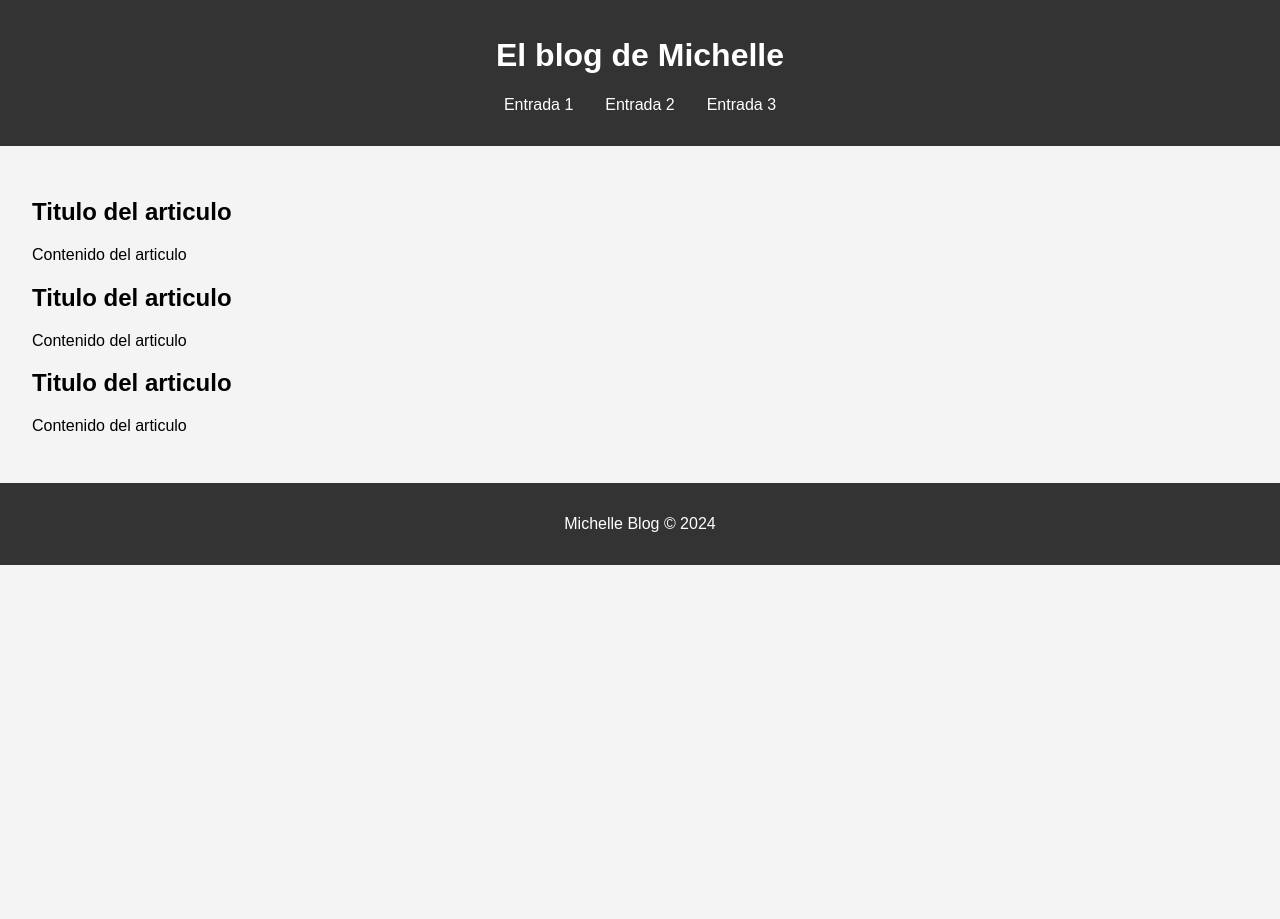
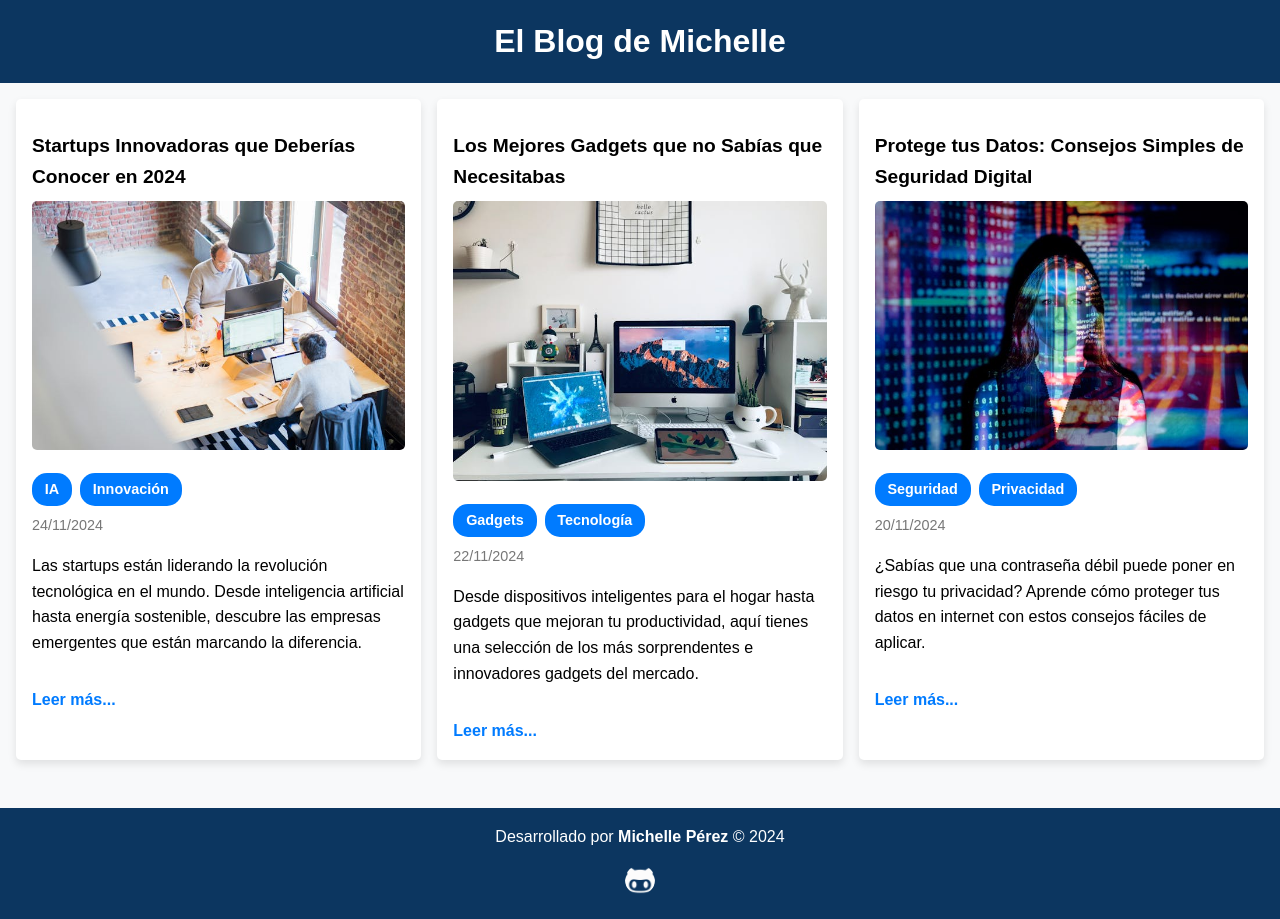
Before and after one commit to MichellePerezS/blogUnir, a plain HTML site: page index.html in a window 1280 px wide. Before the commit the page ends 800 px from the top, so only its background shows below. Drawn offline with Linux system fonts and the light colour scheme.

Commit message:
Añadidos artículos, imágenes y mejoras en diseño

```diff
--- /dev/null
+++ b/articulo1.html
@@ -0,0 +1,54 @@
+<!DOCTYPE html>
+<html lang="es">
+<head>
+    <meta charset="UTF-8">
+    <meta name="viewport" content="width=device-width, initial-scale=1.0">
+    <title>Michelle Blog</title>
+    <link rel="stylesheet" href="styles.css">
+</head>
+<body>
+    <header>
+        <h1>El Blog de Michelle</h1>
+        <div class="back">
+            <a href="index.html">
+                <img src="./images/back.png" alt="back">
+            </a>
+        </div>
+    </header>
+    <main>
+        <article id="entrada1">
+            <h2>Startups Innovadoras que Deberías Conocer en 2024</h2>
+            <img src="./images/startup.jpg" alt="Representación de una startup innovadora">
+            <div class="tags">
+                <span class="tag">IA</span>
+                <span class="tag">Innovación</span>
+            </div>
+            <p class="date">24/11/2024</p>
+            <p>Las startups han revolucionado la forma en que interactuamos con la tecnología, y 2024 promete ser un año clave para muchas de estas empresas emergentes. Desde la inteligencia artificial hasta la sostenibilidad ambiental, aquí tienes algunas startups que debes seguir de cerca:
+
+                1. DeepMind Health
+
+                    •	Sector: Salud e inteligencia artificial.
+                DeepMind Health está desarrollando herramientas basadas en IA para predecir enfermedades y optimizar tratamientos médicos. Sus avances prometen reducir tiempos de diagnóstico y salvar millones de vidas.
+
+                2. EcoNova Energy
+
+                    •	Sector: Energía sostenible.
+                Esta startup busca cambiar el panorama energético con baterías solares accesibles y sistemas de almacenamiento que permiten a hogares ser completamente autosuficientes.
+
+                3. SpaceY
+
+                    •	Sector: Exploración espacial.
+                Inspirada en la exploración interplanetaria, SpaceY está desarrollando cohetes reutilizables con tecnología de bajo costo para democratizar el acceso al espacio.
+
+                El futuro pertenece a estas empresas innovadoras, que no solo solucionan problemas actuales, sino que también construyen un mundo mejor.</p>
+        </article>
+    </main>
+    <footer>
+        <p>Desarrollado por <strong>Michelle Pérez</strong> &copy; 2024</p>
+        <a href="https://github.com/MichellePerezS/blogUnir" target="_blank" rel="noopener noreferrer">
+            <img src="./images/personaje-github.png" alt="GitHub de Michelle Pérez">
+        </a>
+    </footer>
+</body>
+</html>
--- a/index.html
+++ b/index.html
@@ -8,8 +8,7 @@
 </head>
 <body>
     <header>
-        <h1>El blog de Michelle</h1>
-
+        <h1>El Blog de Michelle</h1>
         <nav>
             <ul>
                 <li><a href="#entrada1">Entrada 1</a></li>
@@ -19,22 +18,47 @@
         </nav>
     </header>
     <main>
-        <article>
-            <h2>Titulo del articulo</h2>
-            <p>Contenido del articulo</p>
+        <div class="grid-container">
+            <article id="entrada1">
+                <h2>Startups Innovadoras que Deberías Conocer en 2024</h2>
+                <img src="./images/startup.jpg" alt="Representación de una startup innovadora">
+                <div class="tags">
+                    <span class="tag">IA</span>
+                    <span class="tag">Innovación</span>
+                </div>
+                <p class="date">24/11/2024</p>
+                <p>Las startups están liderando la revolución tecnológica en el mundo. Desde inteligencia artificial hasta energía sostenible, descubre las empresas emergentes que están marcando la diferencia.</p>
+                <a href="articulo1.html">Leer más...</a>
             </article>
-        <article>
-            <h2>Titulo del articulo</h2>
-            <p>Contenido del articulo</p>
+            <article id="entrada2">
+                <h2>Los Mejores Gadgets que no Sabías que Necesitabas</h2>
+                <img src="./images/gadgets.jpg" alt="Varios gadgets tecnológicos">
+                <div class="tags">
+                    <span class="tag">Gadgets</span>
+                    <span class="tag">Tecnología</span>
+                </div>
+                <p class="date">22/11/2024</p>
+                <p>Desde dispositivos inteligentes para el hogar hasta gadgets que mejoran tu productividad, aquí tienes una selección de los más sorprendentes e innovadores gadgets del mercado.</p>
+                <a href="articulo2.html">Leer más...</a>
             </article>
-        <article>
-            <h2>Titulo del articulo</h2>
-            <p>Contenido del articulo</p>
+            <article id="entrada3">
+                <h2>Protege tus Datos: Consejos Simples de Seguridad Digital</h2>
+                <img src="./images/data.jpg" alt="Concepto de seguridad digital">
+                <div class="tags">
+                    <span class="tag">Seguridad</span>
+                    <span class="tag">Privacidad</span>
+                </div>
+                <p class="date">20/11/2024</p>
+                <p>¿Sabías que una contraseña débil puede poner en riesgo tu privacidad? Aprende cómo proteger tus datos en internet con estos consejos fáciles de aplicar.</p>
+                <a href="articulo3.html">Leer más...</a>
             </article>
+        </div>
     </main>
     <footer>
-        <p>Michelle Blog &copy; 2024</p>
+        <p>Desarrollado por <strong>Michelle Pérez</strong> &copy; 2024</p>
+        <a href="https://github.com/MichellePerezS/blogUnir" target="_blank" rel="noopener noreferrer">
+            <img src="./images/personaje-github.png" alt="GitHub de Michelle Pérez">
+        </a>
     </footer>
-
 </body>
 </html>
--- a/styles.css
+++ b/styles.css
@@ -2,17 +2,40 @@ body {
     font-family: Arial, sans-serif;
     margin: 0;
     padding: 0;
-    background-color: #f4f4f4;
+    background-color: #f8f9fa;
+    line-height: 1.6;
 }
 header {
-    background-color: #333;
+    background-color: #0c3660;
     color: white;
+    padding: 1rem 0;
     text-align: center;
-    padding: 1rem 0;
+    position: relative;
+}
+.back{
+    position: absolute;
+    top: 1rem;
+    left: 1rem;
+    color: #000;
+
+}
+.back a img {
+    width: 30px;
+    height: 30px;
+}
+header h1 {
+    margin: 0;
+    font-size: 2rem;
+}
+
+/* Navegación */
+nav {
+    margin-top: 1rem;
 }
 nav ul {
     list-style: none;
     padding: 0;
+    margin: 0;
     display: flex;
     justify-content: center;
 }
@@ -22,20 +45,121 @@ nav ul li {
 nav ul li a {
     color: white;
     text-decoration: none;
+    font-weight: bold;
 }
+nav ul li a:hover {
+    text-decoration: underline;
+}
+
+/* Esconder el menú en pantallas grandes */
+@media (min-width: 1024px) {
+    nav {
+        display: none; /* Oculta el menú */
+    }
+
+}
+
 main {
-    padding: 2rem;
+    padding: 1rem;
 }
-section {
+
+/* Artículos en cuadrícula */
+.grid-container {
+    display: grid;
+    gap: 1rem;
+    grid-template-columns: 1fr; /* Una columna por defecto */
+}
+@media (min-width: 768px) {
+    .grid-container {
+        grid-template-columns: repeat(2, 1fr); /* Dos columnas en pantallas medianas */
+    }
+}
+@media (min-width: 1024px) {
+    .grid-container {
+        grid-template-columns: repeat(3, 1fr); /* Tres columnas en pantallas grandes */
+    }
+}
+article {
     background: white;
-    margin: 1rem 0;
     padding: 1rem;
     border-radius: 5px;
-    box-shadow: 0 0 10px rgba(0, 0, 0, 0.1);
+    box-shadow: 0 4px 8px rgba(0, 0, 0, 0.1);
+}
+article h2 {
+    font-size: 1.2rem;
+    margin-bottom: 0.5rem;
+}
+article img {
+    width: 100%;
+    height: auto;
+    border-radius: 5px;
+    margin-bottom: 0.5rem;
+}
+.tags {
+    display: flex;
+    flex-wrap: wrap;
+    gap: 0.5rem;
+    margin-top: 0.5rem;
+}
+.tag {
+    background-color: #007bff; /* Color azul */
+    color: white;
+    padding: 0.3rem 0.8rem;
+    border-radius: 15px;
+    font-size: 0.9rem;
+    font-weight: bold;
+}
+.tag:hover {
+    background-color: #0056b3; /* Azul más oscuro */
+}
+.date {
+    font-size: 0.9rem;
+    color: #777;
+    margin-top: 0.5rem;
+}
+article a {
+    display: inline-block;
+    margin-top: 1rem;
+    color: #007bff;
+    text-decoration: none;
+    font-weight: bold;
+}
+article a:hover {
+    text-decoration: underline;
 }
 footer {
+    background-color: #0c3660; /* Azul oscuro */
+    color: white;
     text-align: center;
     padding: 1rem 0;
-    background-color: #333;
+    margin-top: 2rem;
+}
+
+footer p {
+    margin: 0 0 1rem;
+    font-size: 1rem;
+}
+
+footer a {
     color: white;
+    text-decoration: none;
+    display: inline-flex;
+    align-items: center;
+    gap: 0.5rem; /* Espacio entre el ícono y el texto */
+    font-weight: bold;
 }
+
+footer a img {
+    width: 30px;
+    height: 30px;
+    border-radius: 50%; /* Redondear la imagen */
+    transition: transform 0.3s ease;
+}
+
+footer a:hover img {
+    transform: scale(1.1); /* Efecto de zoom */
+}
+
+footer a span {
+    font-size: 1rem;
+}
```
Also changed, not shown: articulo2.html (added, +49 -0 lines), articulo3.html (added, +51 -0 lines), images/back.png (added), images/data.jpg (added), images/gadgets.jpg (added), images/personaje-github.png (added), images/startup.jpg (added), 2 other files. Lines whose indentation alone changed are shown as unchanged.
